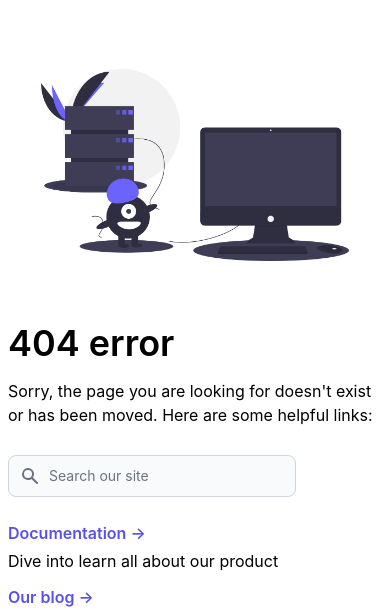
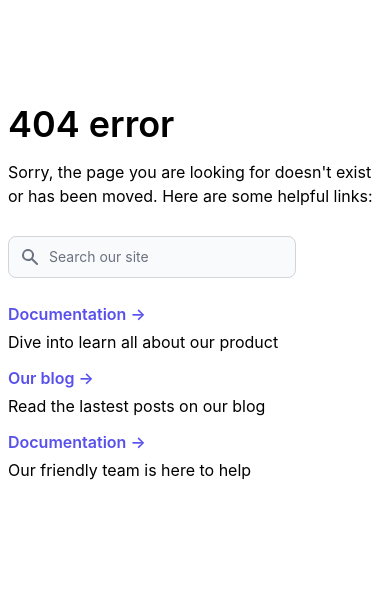
Before and after one commit to vinhweb/tailwind-404, a website: page src/index.html in a window 390 px wide. Shown: the part 53-663 px from the top of the page. Drawn offline with nearby package versions, Linux system fonts and the light colour scheme.

Commit message:
Update index.html

```diff
--- a/src/index.html
+++ b/src/index.html
@@ -77,7 +77,7 @@
           </li>
         </ul>
       </div>
-      <div class="order-first mb-10 md:mb-0 md:order-last lg:w-1/2">
+      <div class="hidden md:block md:order-last lg:w-1/2">
         <img class="" src="./img/undraw_server_down_s4lk.png" alt="not found">
       </div>
     </div>
```
